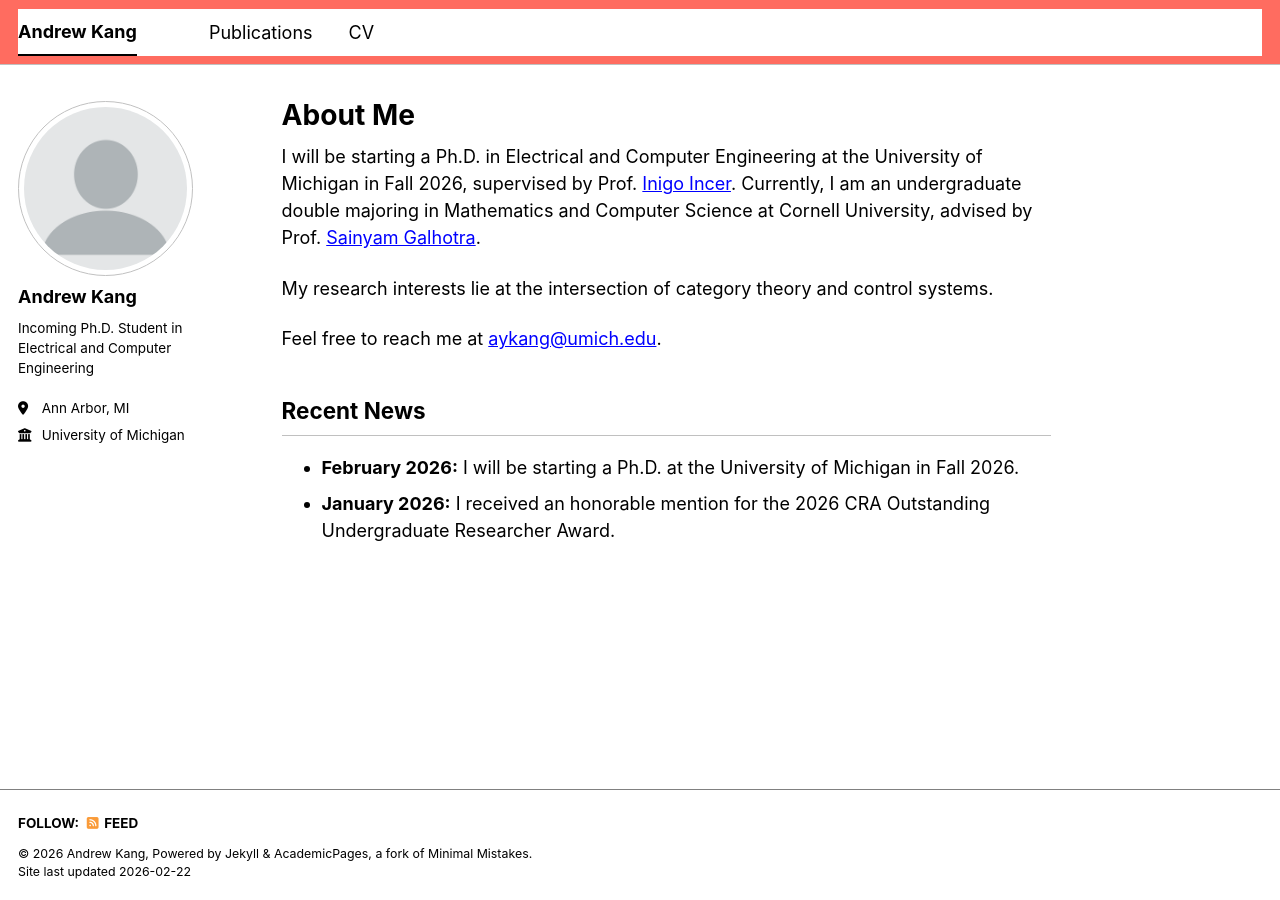
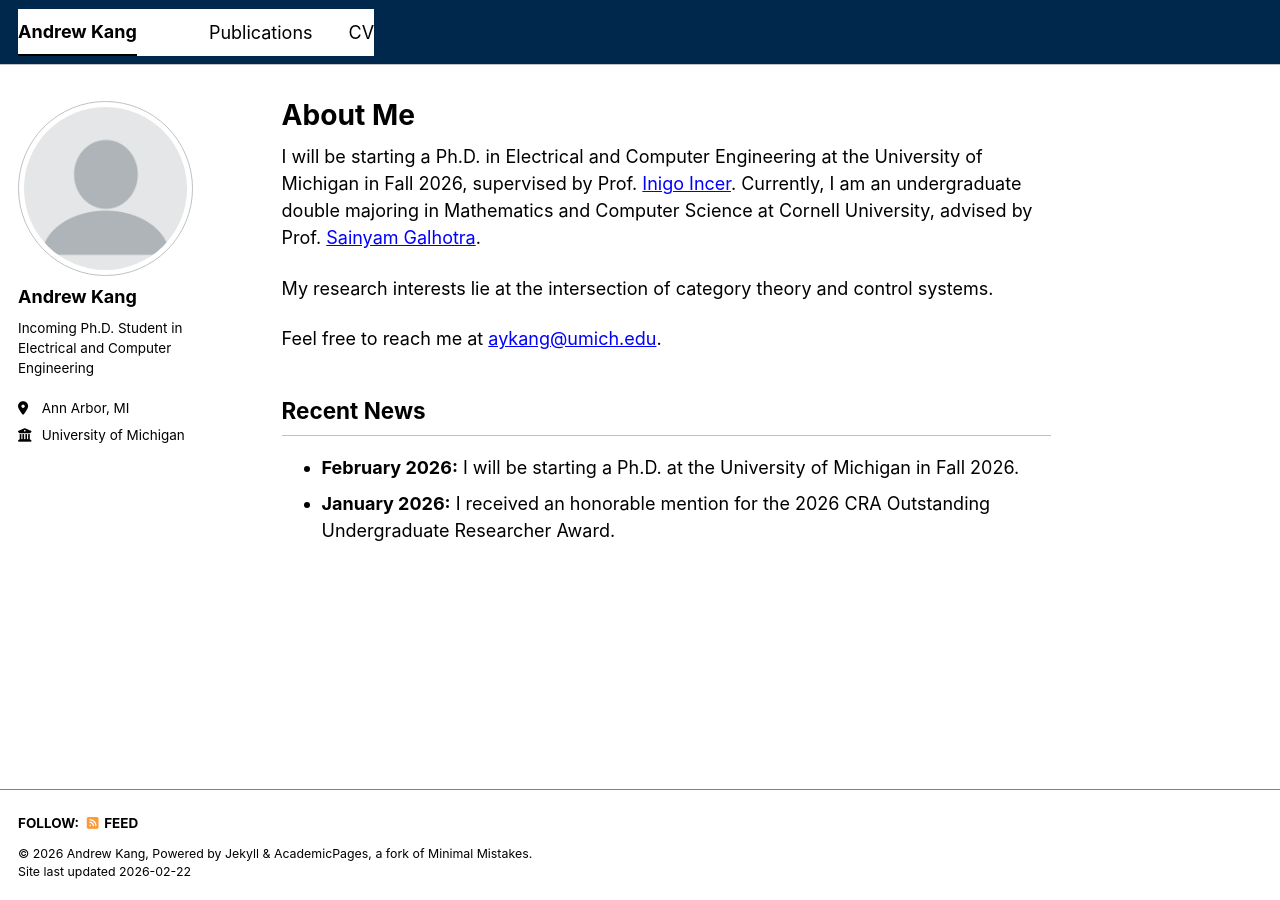
Before and after one commit to andrew-kang/andrew-kang.github.io, a Jekyll site: the page built from _pages/about.md, in a window 1280 px wide. Built offline with Jekyll 4.4.1, drawn with Linux system fonts in a browser that asks for light colours; a script bundle is joined from its source files by our own code; library files that are not in the unit come from our copies.

Commit message:
feat: change header to Michigan blue

```diff
--- a/_sass/layout/_masthead.scss
+++ b/_sass/layout/_masthead.scss
@@ -4,7 +4,7 @@
 
 .masthead {
   position: fixed;
-  background: #ff6c60;
+  background: #00274C;
   height: fit-content;
   top: 0;
   width: 100%;
--- a/_sass/layout/_navigation.scss
+++ b/_sass/layout/_navigation.scss
@@ -175,7 +175,7 @@
 .greedy-nav {
   position: relative;
   min-width: 250px;
-  background: var(--global-bg-color);
+  background: #00274C;
 
   a {
     display: block;
@@ -196,7 +196,7 @@
     padding: 0 0.5rem;
     border: 0;
     outline: none;
-    background-color: var(--global-bg-color);
+    background-color: #00274C;
     color: var(--global-text-color);
     cursor: pointer;
     z-index: 100;
@@ -270,7 +270,7 @@
     padding: 5px;
     border: 1px solid var(--global-border-color);
     border-radius: $border-radius;
-    background: var(--global-bg-color);
+    background: #00274C;
     box-shadow: 0 0 10px rgba(#000, 0.25);
 
     a {
@@ -305,7 +305,7 @@
       width: 0;
       border-style: solid;
       border-width: 0 10px 10px;
-      border-color: var(--global-bg-color) transparent;
+      border-color: #00274C transparent;
       display: block;
       z-index: 1;
     }
```
